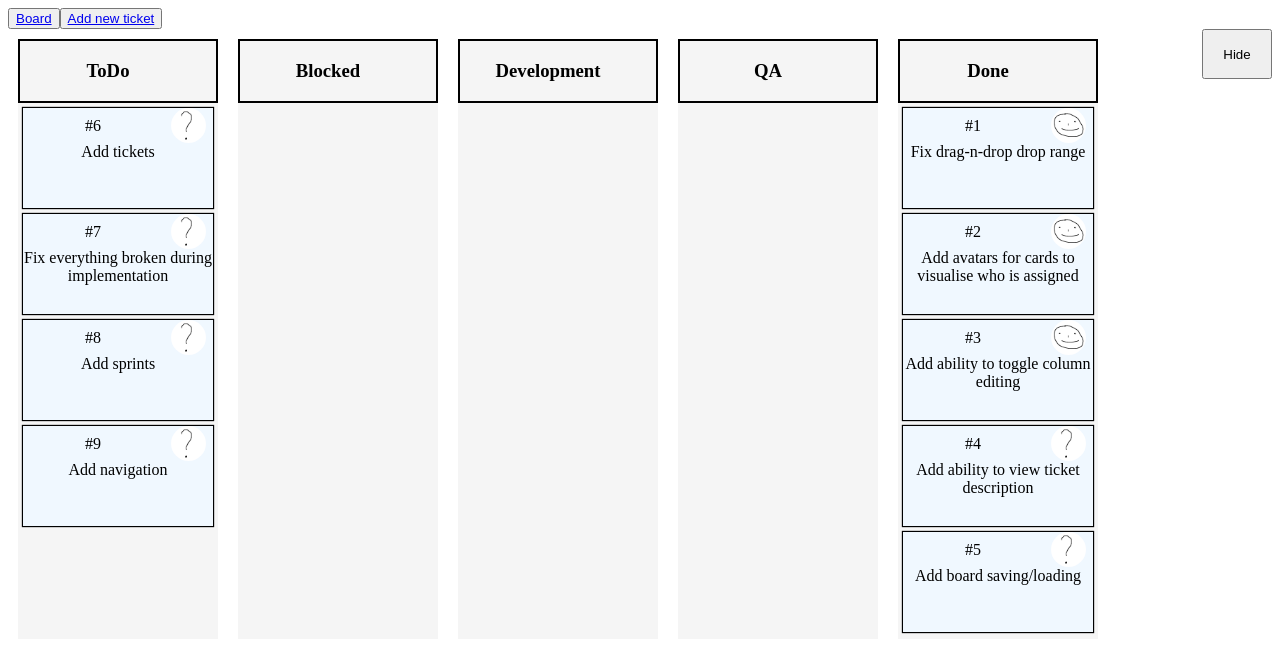
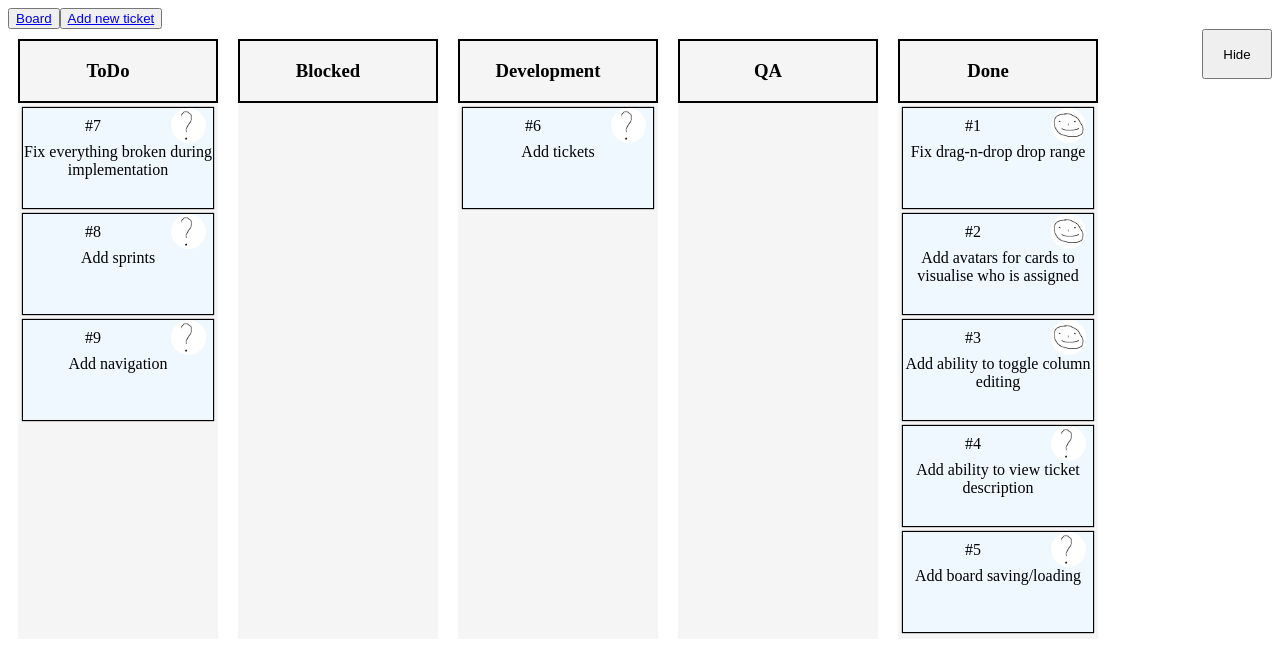
Before and after one commit to AbobaShlepa/jira, a Vue app: page / in a window 1280 px wide. Shown: the top 672 px of the page. Built offline with nearby package versions, Linux system fonts and the light colour scheme.

Commit message:
Added navigation after adding new ticket

```diff
--- a/src/components/AddTicket.vue
+++ b/src/components/AddTicket.vue
@@ -4,10 +4,18 @@
   import DescriptionEditor from './DescriptionEditor.vue';
   import { useTicketsStore } from '@/stores/tickets';
   import TitleEditor from './TitleEditor.vue';
+  import { useRouter } from 'vue-router';
 
   const { getEmptyTicket, addNewTicket } = useTicketsStore();
   const newTicket = getEmptyTicket();
   const ticket = ref(newTicket);
+
+  const router = useRouter();
+
+  function handleAdd() {
+    addNewTicket(ticket.value);
+    router.push('/');
+  }
 </script>
 
 <template>
@@ -15,7 +23,7 @@
     <TitleEditor :ticket-id="ticket.id" />
     <AssigneeSelector :ticket-id="ticket.id" :assignee-id="ticket.assigneeId" />
     <DescriptionEditor :ticket-id="ticket.id" :description="ticket.description" />
-    <button type="button" @click="addNewTicket(ticket)">
+    <button type="button" @click="handleAdd">
       Add new ticket
     </button>
   </div>
--- a/src/stores/tickets.ts
+++ b/src/stores/tickets.ts
@@ -10,7 +10,7 @@ const defaultTickets: Ticket[] = [
   { id: counter++, title: 'Add ability to toggle column editing', assigneeId: 1, columnId: 5, description: '' },
   { id: counter++, title: 'Add ability to view ticket description', assigneeId: null, columnId: 5, description: 'Add editable ticket description' },
   { id: counter++, title: 'Add board saving/loading', assigneeId: null, columnId: 5, description: '' },
-  { id: counter++, title: 'Add tickets', assigneeId: null, columnId: 1, description: '' },
+  { id: counter++, title: 'Add tickets', assigneeId: null, columnId: 3, description: '' },
   { id: counter++, title: 'Fix everything broken during implementation', assigneeId: null, columnId: 1, description: '' },
   { id: counter++, title: 'Add sprints', assigneeId: null, columnId: 1, description: '' },
   { id: counter++, title: 'Add navigation', assigneeId: null, columnId: 1, description: '' },
@@ -62,7 +62,7 @@ export const useTicketsStore = defineStore(key, () => {
     });
     const emptyTicket = getEmptyTicket();
     emptyTicket.assigneeId = null;
-    emptyTicket.columnId = 1;
+    emptyTicket.columnId = 0;
     emptyTicket.title = '';
     emptyTicket.description = ''
     saveState();
```
